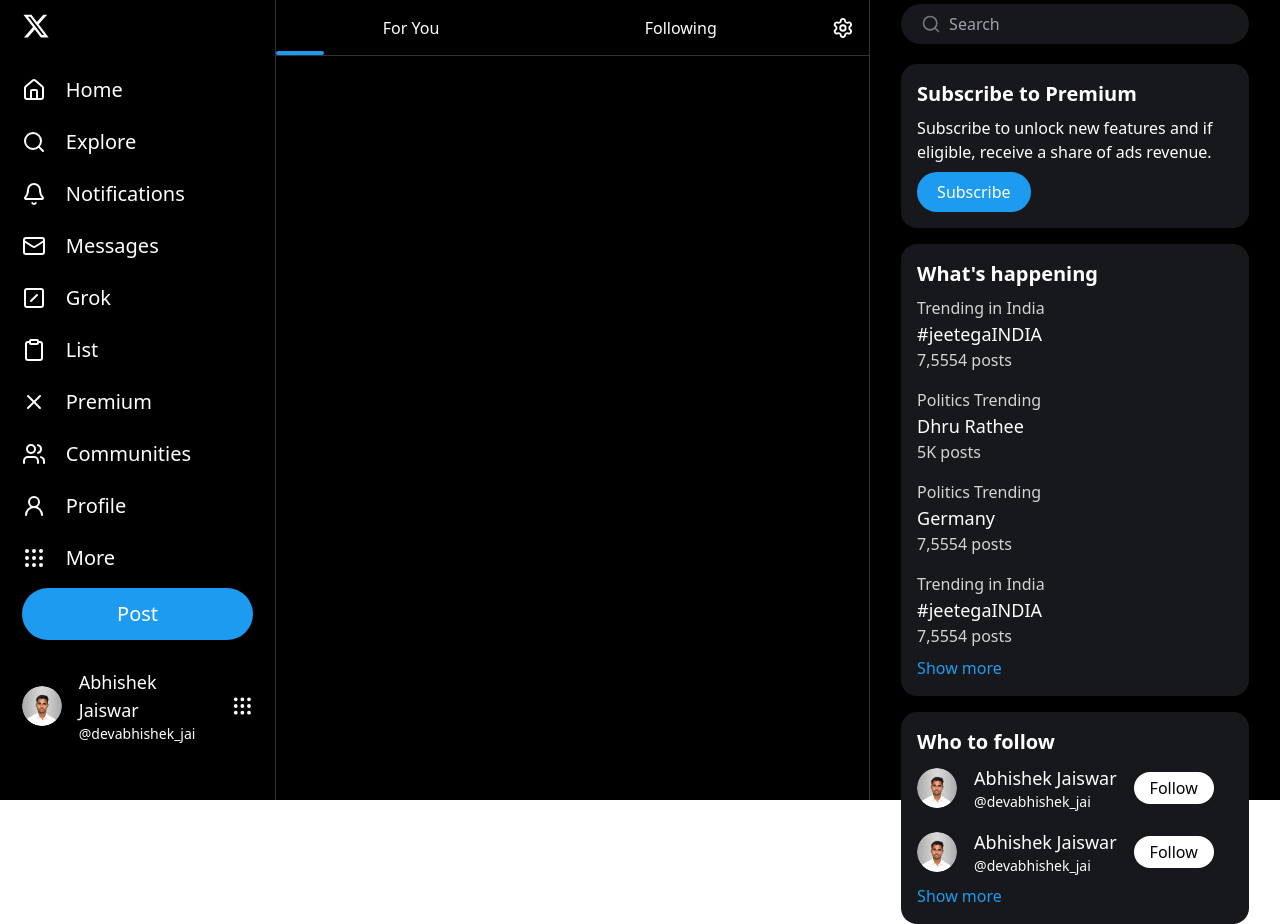
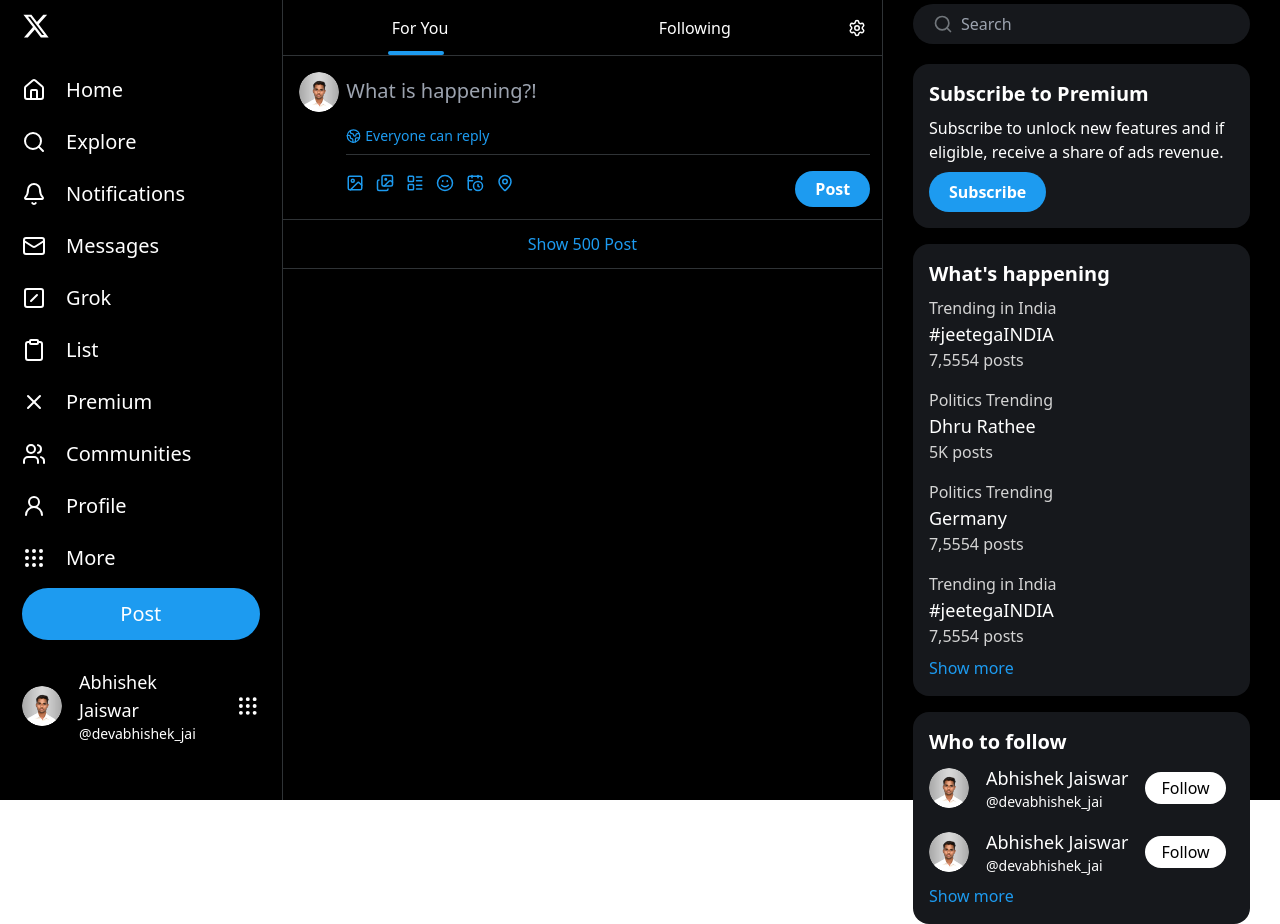
Before and after one commit to abhishekjaiswar221/twitter-ui-clone, a website built with Vite: page src/index.html in a window 1280 px wide. Built offline with nearby package versions, Linux system fonts and the light colour scheme.

Commit message:
Show post section complete

```diff
--- a/src/index.html
+++ b/src/index.html
@@ -13,7 +13,7 @@
   <div class="bg-black text-white">
     <div class="container mx-auto flex flex-row h-screen">
 
-      <div class="first w-[21.5%] flex justify-center">
+      <div class="first w-[22%] flex justify-center">
         <div class="sidebar flex flex-col w-[90%] gap-7">
 
           <div class="logo invert pt-3 px-2 hover:bg-neutral-900 hover:rounded-full hover:cursor-pointer w-fit">
@@ -80,7 +80,7 @@
                 More
               </li>
               <div class="post-btn px-2">
-                <input class="bg-[#1d9bf0] w-full py-3 font-medium rounded-full" type="button" value="Post">
+                <button class="bg-[#1d9bf0] w-full py-3 font-medium rounded-full" type="submit">Post</button>
               </div>
             </ul>
           </nav>
@@ -98,32 +98,72 @@
         </div>
       </div>
 
-      <div class="second border-x border-[#2f3336] w-[46.5%]">
+      <div class="second border-x border-[#2f3336] w-[47%]">
         <div class="top-header flex items-center h-14 border-b border-[#2f3336] relative">
+          <div class="bg-[#1d9bf0] h-1 w-14 rounded-full absolute bottom-0 left-[105px]"></div>
           <div class="for-you flex w-1/2  justify-center">
             <h1>For You</h1>
           </div>
-          <div class="bg-[#1d9bf0] h-1 w-12 rounded-full absolute top-[51px]"></div>
           <div class="following flex w-1/2 justify-center">
             <h1>Following</h1>
           </div>
-          <i class="mx-4" data-lucide="settings"></i>
+          <div>
+            <i class="mx-4 w-[18px]" data-lucide="settings"></i>
+          </div>
+        </div>
+
+        <div class="what-is-hapenning flex flex-row p-3 border-b border-[#2f3336]">
+          <div class="p-1 h-fit w-14">
+            <img class="rounded-full w-10 h-10" src="./assets/profilephoto.png" alt="Profile Photo">
+          </div>
+          <div class="w-full flex flex-col gap-3">
+            <div>
+              <input class="bg-black w-full h-11 outline-none text-xl text-white" type="text"
+                placeholder="What is happening?!">
+            </div>
+            <div class="flex flex-col gap-4">
+              <div
+                class="flex flex-row gap-1 text-sm items-center font-medium text-[#1d9bf0] border-b pb-[6px] border-[#2f3336]">
+                <i class="w-[15px]" data-lucide="earth"></i>
+                <h1>Everyone can reply</h1>
+              </div>
+              <div class="flex flex-row justify-between">
+                <div class="flex flex-row gap-3">
+                  <i class="text-[#1d9bf0] w-[18px]" data-lucide="image"></i>
+                  <i class="text-[#1d9bf0] w-[18px]" data-lucide="images"></i>
+                  <i class="text-[#1d9bf0] w-[18px]" data-lucide="layout-list"></i>
+                  <i class="text-[#1d9bf0] w-[18px]" data-lucide="smile"></i>
+                  <i class="text-[#1d9bf0] w-[18px]" data-lucide="calendar-clock"></i>
+                  <i class="text-[#1d9bf0] w-[18px]" data-lucide="map-pin"></i>
+                </div>
+                <div>
+                  <button class="bg-[#1d9bf0] py-[6px] px-5 font-semibold rounded-full" type="submit">Post</button>
+                </div>
+              </div>
+            </div>
+          </div>
+        </div>
+
+        <div class="show-posts flex justify-center p-3 border-b border-[#2f3336] items-center">
+          <h1 class="text-[#1d9bf0]">
+            Show 500 Post
+          </h1>
         </div>
       </div>
 
-      <div class="third w-[32%] flex justify-center">
+      <div class="third w-[31%] flex justify-center">
         <div class="w-[85%] flex flex-col gap-4">
           <div class="search py-1 relative">
             <i data-lucide="search" class="absolute top-3 start-5 w-5 text-[#71767b]"></i>
             <label for="search" aria-disabled="true"></label>
-            <input class="rounded-full placeholder:ps-12 bg-[#16181c] py-2 w-full text-white" type="text" name="search"
+            <input class="rounded-full outline-none ps-12 bg-[#16181c] py-2 w-full text-white" type="text" name="search"
               id="search" placeholder="Search">
           </div>
 
           <div class="subscribe rounded-2xl p-4 bg-[#16181c] space-y-2">
             <h1 class="text-xl font-bold">Subscribe to Premium</h1>
             <p>Subscribe to unlock new features and if eligible, receive a share of ads revenue.</p>
-            <button class="bg-[#1d9bf0] py-2 px-5 rounded-full" type="submit">Subscribe</button>
+            <button class="bg-[#1d9bf0] py-2 px-5 font-semibold rounded-full" type="submit">Subscribe</button>
           </div>
 
           <div class="whats-happening rounded-2xl py-4 bg-[#16181c]">
@@ -162,7 +202,7 @@
                 <h1 class="text-lg">Abhishek Jaiswar</h1>
                 <p class="text-sm">@devabhishek_jai</p>
               </div>
-              <button class="bg-white text-black font-medium py-1 px-4 rounded-full" type="button">Follow</button>
+              <button class="bg-white text-black font-medium py-1 px-4 rounded-full" type="submit">Follow</button>
             </div>
             <div
               class="follow-profile1 cursor-pointer flex flex-row justify-start items-center gap-[17px] hover:bg-neutral-800 py-2 px-4">
@@ -171,7 +211,7 @@
                 <h1 class="text-lg">Abhishek Jaiswar</h1>
                 <p class="text-sm">@devabhishek_jai</p>
               </div>
-              <button class="bg-white text-black font-medium py-1 px-4 rounded-full" type="button">Follow</button>
+              <button class="bg-white text-black font-medium py-1 px-4 rounded-full" type="submit">Follow</button>
             </div>
             <div class="px-4">
               <button class="text-[#1d9bf0]" type="button">Show more</button>
```
